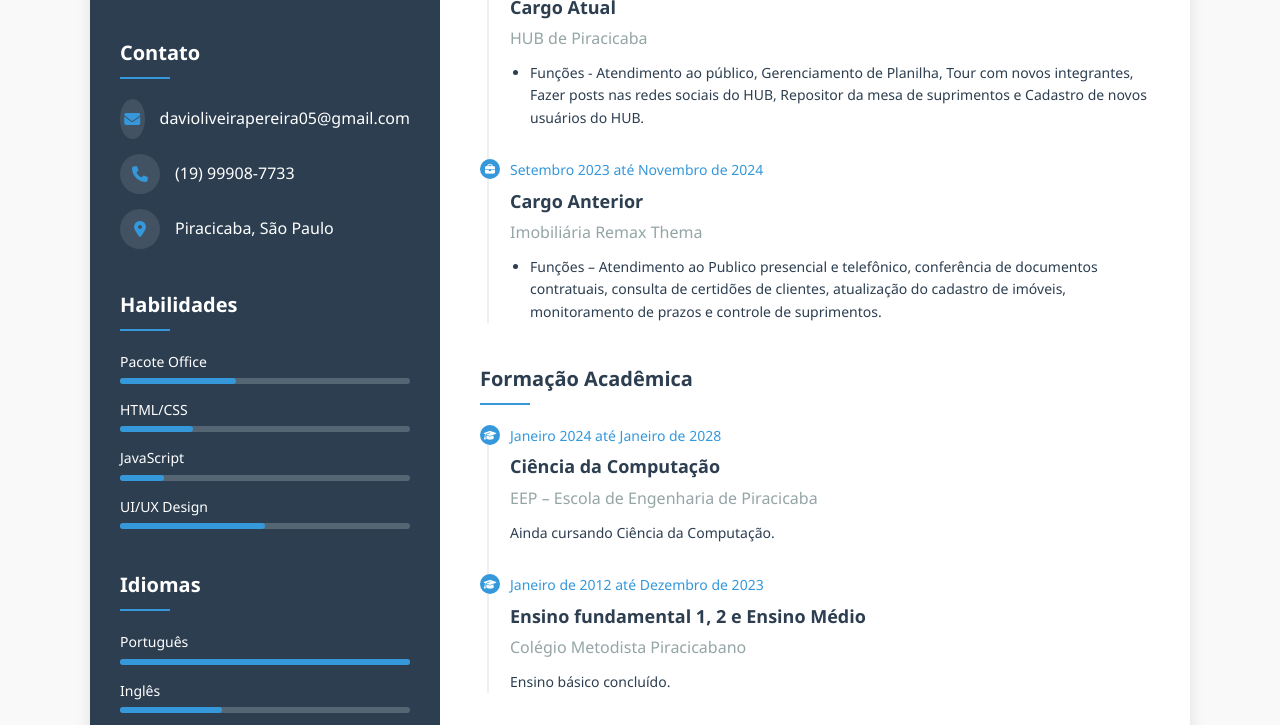
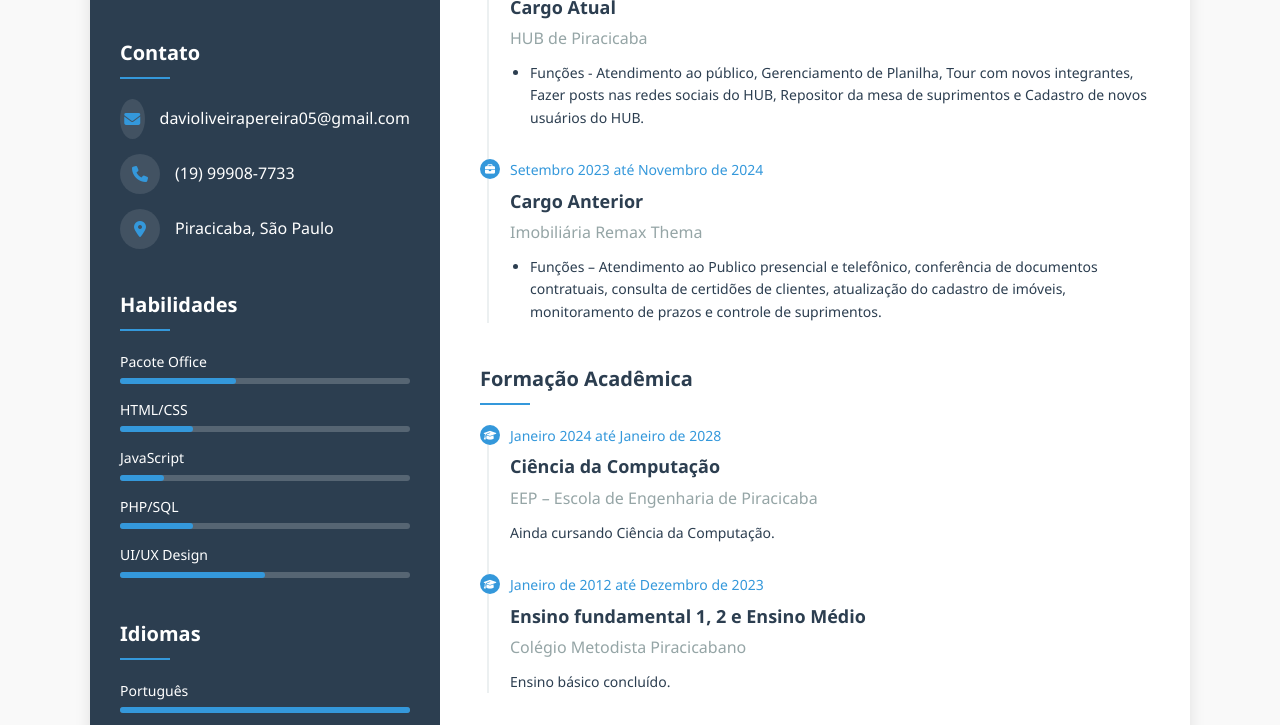
Before and after one commit to Scramjat/Meu-Curriculo, a plain HTML site: page index.html in a window 1280 px wide. Shown: the part 290-1015 px from the top of the page. Drawn offline with Linux system fonts and the light colour scheme.

Commit message:
Update index.html

```diff
--- a/index.html
+++ b/index.html
@@ -332,6 +332,13 @@
                 </div>
 
                 <div class="skill-item">
+                    <div class="skill-name">PHP/SQL</div>
+                    <div class="skill-bar">
+                        <div class="skill-level" style="width: 25%;"></div>
+                    </div>
+                </div>
+
+                <div class="skill-item">
                     <div class="skill-name">UI/UX Design</div>
                     <div class="skill-bar">
                         <div class="skill-level" style="width: 50%;"></div>
```
